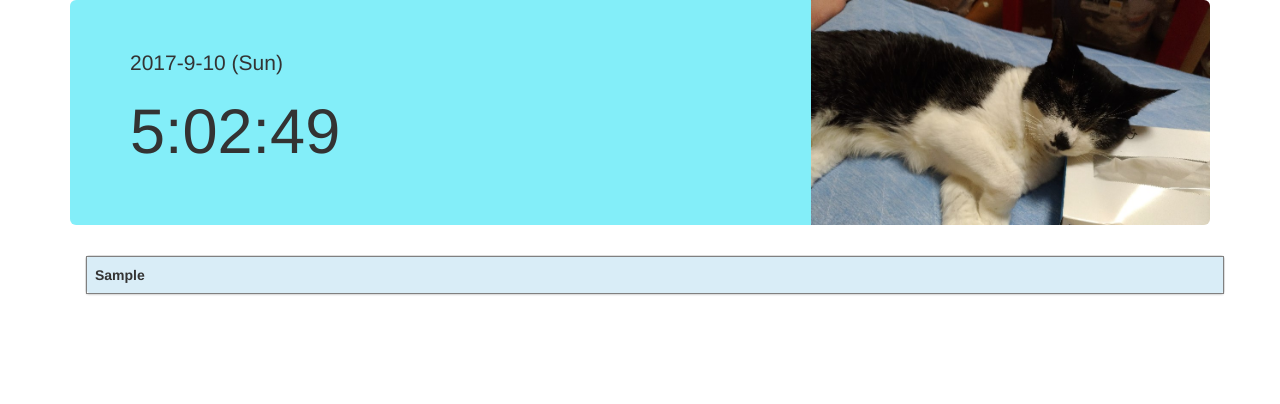
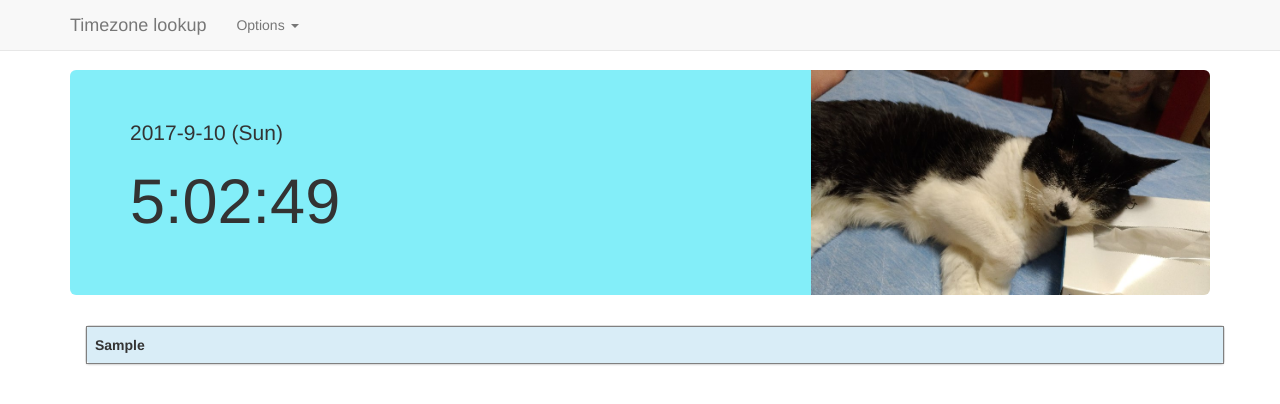
Before and after one commit to KeithCCC/timezone, a Flask app: template templates/index.html in a window 1280 px wide. Shown: the top 404 px of the page. Run offline with Flask 2, Linux system fonts and the light colour scheme; the template is opened without the code that fills it: most values are stand-ins (such as "Sample title", 1, 10 or a date in 2020); lists and menus that the app fills with data are empty; parts of the project's set-up code (start-up, migrations or seed data) failed here and were passed over; some libraries are stand-ins or nearby versions.

Commit message:
Nav bar added

```diff
--- a/app.yaml
+++ b/app.yaml
@@ -7,6 +7,6 @@ handlers:
 - url: /.*
   script: main.app
 
-- url: /t
-  script: main.app
 # [END handlers]
+
+# Add any libraries install in the "lib" folder.
--- a/main.py
+++ b/main.py
@@ -2,20 +2,9 @@ from flask import Flask, render_template
 from flask_bootstrap import Bootstrap
 from datetime import datetime, tzinfo, timedelta
 import pytz
-from flask_nav import Nav
-from flask_nav.elements import *
 
 app = Flask(__name__)
 Bootstrap(app)
-nav = Nav()
-nav.register_element(
-    'top',
-    Navbar(
-        View('Timezone finder', 'index'),
-         Subgroup('Options',
-                 View('Personal zones', 'mysite')),
-        Link('Company info', 'http://www.catmktg.co.jp/'), ))
-nav.init_app(app)
 
 def BuildTimezoneList(time1st, label):
     #time.strftime("%m/%d %H:%M")
--- a/static/mystyle.css
+++ b/static/mystyle.css
@@ -10,3 +10,5 @@
     border-radius: 50px;
     overflow: hidden;
 }
+
+body { padding-top: 70px; }
--- a/templates/index.html
+++ b/templates/index.html
@@ -1,22 +1,39 @@
-{% extends "bootstrap/base.html" %}
-{% block title %}Global time{% endblock %}
-{% block head %}
-<meta name="viewport" content="width=device-width, initial-scale=1">
-{% block styles %}
-{{super()}}
-<link rel="stylesheet"
-      href="{{url_for('.static', filename='mystyle.css')}}">
-{% endblock %}
-
-{% endblock %}
-
-{% block content %}
-
-{{nav.top.render()}}
+{% extends "bootstrap/base.html" %} {% block title %}Global time{% endblock %} {% block head %}
+<meta name="viewport" content="width=device-width, initial-scale=1"> {% block styles %} {{super()}}
+<link rel="stylesheet" href="{{url_for('.static', filename='mystyle.css')}}"> {% endblock %} {% endblock %} {% block content %}
 
 <body onload="TodayDate()">
+
+    <!-- Fixed navbar -->
+    <nav class="navbar navbar-default navbar-fixed-top">
         <div class="container">
+            <div class="navbar-header">
+                <button type="button" class="navbar-toggle collapsed" data-toggle="collapse" data-target=".navbar-collapse" aria-expanded="false"
+                    aria-controls="navbar">
+              <span class="sr-only">Toggle navigation</span>
+              <span class="icon-bar"></span>
+              <span class="icon-bar"></span>
+              <span class="icon-bar"></span>
+            </button>
+                <a class="navbar-brand" href="#">Timezone lookup</a>
+            </div>
+            <div id="navbar" class="navbar-collapse collapse">
+                <ul class="nav navbar-nav">
+                    <li class="dropdown">
+                        <a href="#" class="dropdown-toggle" data-toggle="dropdown" role="button" aria-haspopup="true" aria-expanded="false">Options <span class="caret"></span></a>
+                        <ul class="dropdown-menu">
+                            <li><a href="../">Company</a></li>
+                            <li role="separator" class="divider"></li>
+                            <li><a href="../p">Personal</a></li>
+                        </ul>
+                    </li>
+                </ul>
+            </div>
+            <!--/.nav-collapse -->
+        </div>
+    </nav>
 
+    <div class="container">
         <div class="jumbotron" align=left>
             <p class="lead" id="nowdate"></p>
             <h1 id="nowtime"></h1>
@@ -34,25 +51,19 @@
                                     <th class="info" align="center"> {{n}} </th>
                                     {% if cnt >= 2 %}
                                     <th class="info" align="center"> {{cat2[loop.index0]}} </th>
-                                        {% endif %}
-                                        {% if cnt >= 3 %}
+                                    {% endif %} {% if cnt >= 3 %}
                                     <th class="info" align="center"> {{cat3[loop.index0]}} </th>
-                                        {% endif %}
-                                        {% if cnt >= 4 %}
+                                    {% endif %} {% if cnt >= 4 %}
                                     <th class="info" align="center"> {{cat4[loop.index0]}} </th>
-                                        {% endif %}
-                                    {% else %}
+                                    {% endif %} {% else %}
                                     <td align="center"> {{n}} </td>
                                     {% if cnt >= 2 %}
                                     <td align="center"> {{cat2[loop.index0]}} </td>
-                                        {% endif %}
-                                        {% if cnt >= 3 %}
+                                    {% endif %} {% if cnt >= 3 %}
                                     <td align="center"> {{cat3[loop.index0]}} </td>
-                                        {% endif %}
-                                        {% if cnt >= 4 %}
+                                    {% endif %} {% if cnt >= 4 %}
                                     <td align="center"> {{cat4[loop.index0]}} </td>
-                                        {% endif %}
-                                    {% endif %}
+                                    {% endif %} {% endif %}
                                 </tr>
                                 {% endfor %}
                             </table>
@@ -92,5 +103,6 @@
         }
         return i;
     }
+
 </script>
 {{super()}} {% endblock %}
```
Lines whose indentation alone changed are shown as unchanged.
